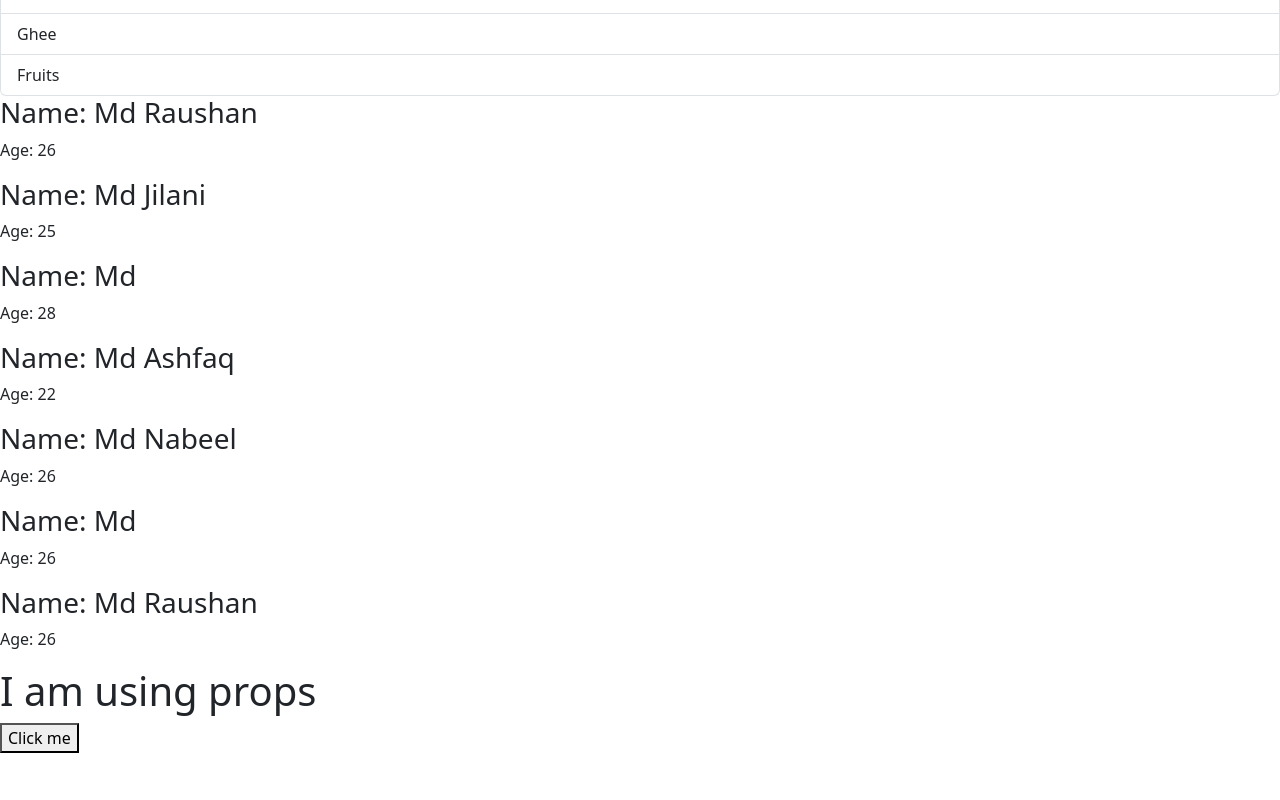
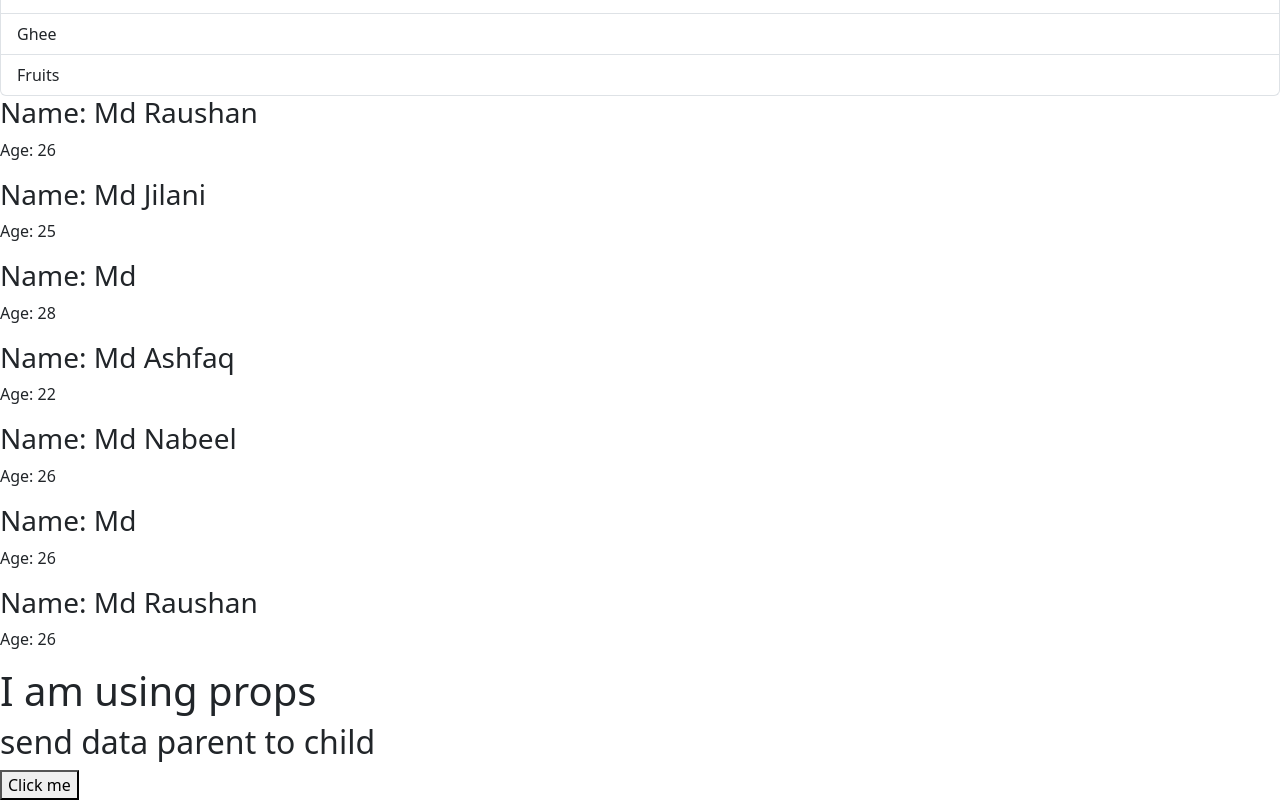
Before and after one commit to mdraushanji22/ReactJs-Complete, a React (Vite) app in the folder 18 Fragment/: page / in a window 1280 px wide. Shown: the part 371-1171 px from the top of the page. Before the commit the page ends 1124 px from the top, so only its background shows below. Built offline with nearby package versions, Linux system fonts and the light colour scheme.

Commit message:
Props in ReactJs

```diff
--- a/18 Fragment/src/components/props/Function.jsx
+++ b/18 Fragment/src/components/props/Function.jsx
@@ -7,6 +7,7 @@ function Function() {
   return (
     <div>
       <h1>I am using props</h1>
+      <h2>send data parent to child</h2>
 
       <Button onClick={handleClick} />
     </div>
```
